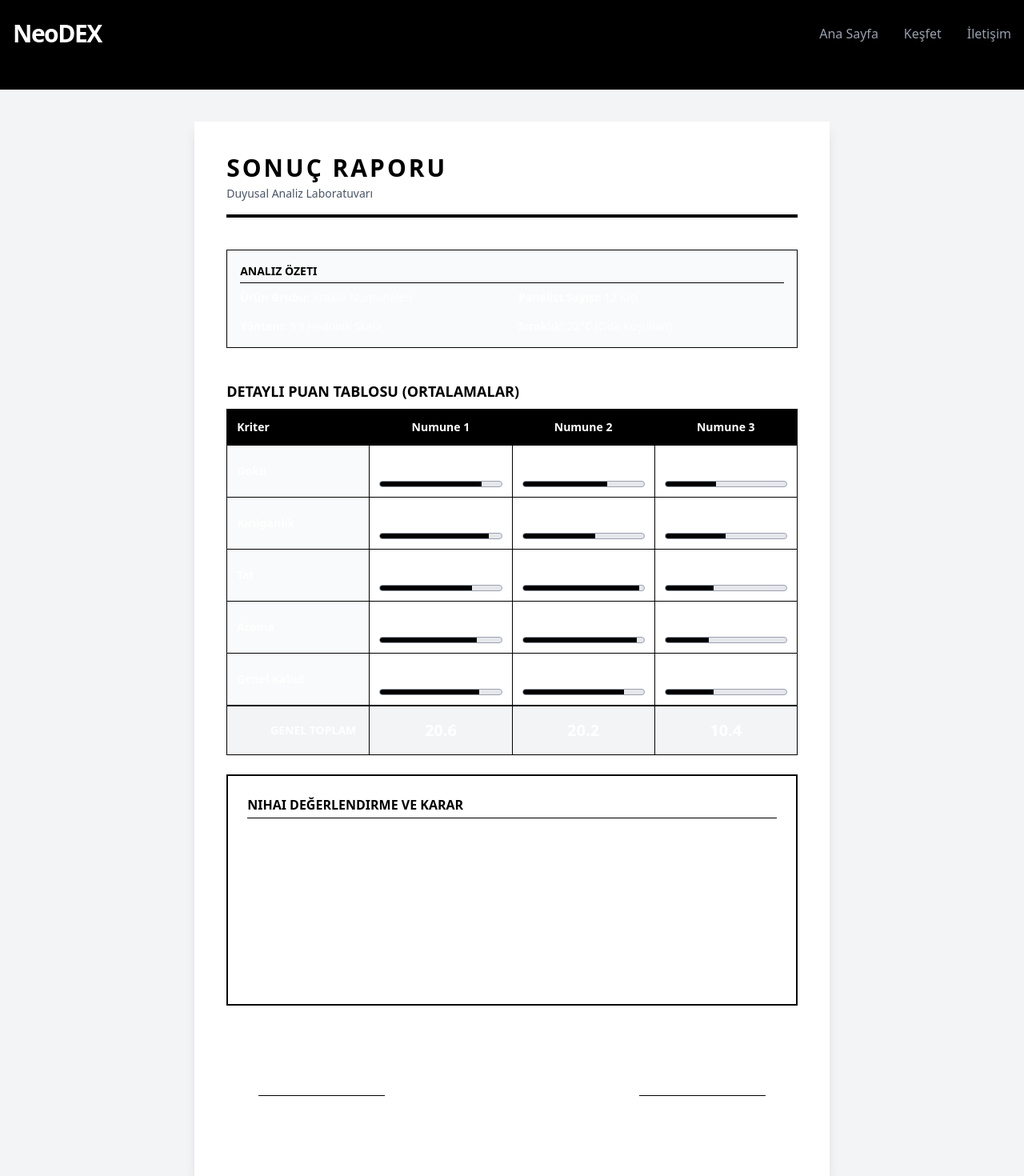
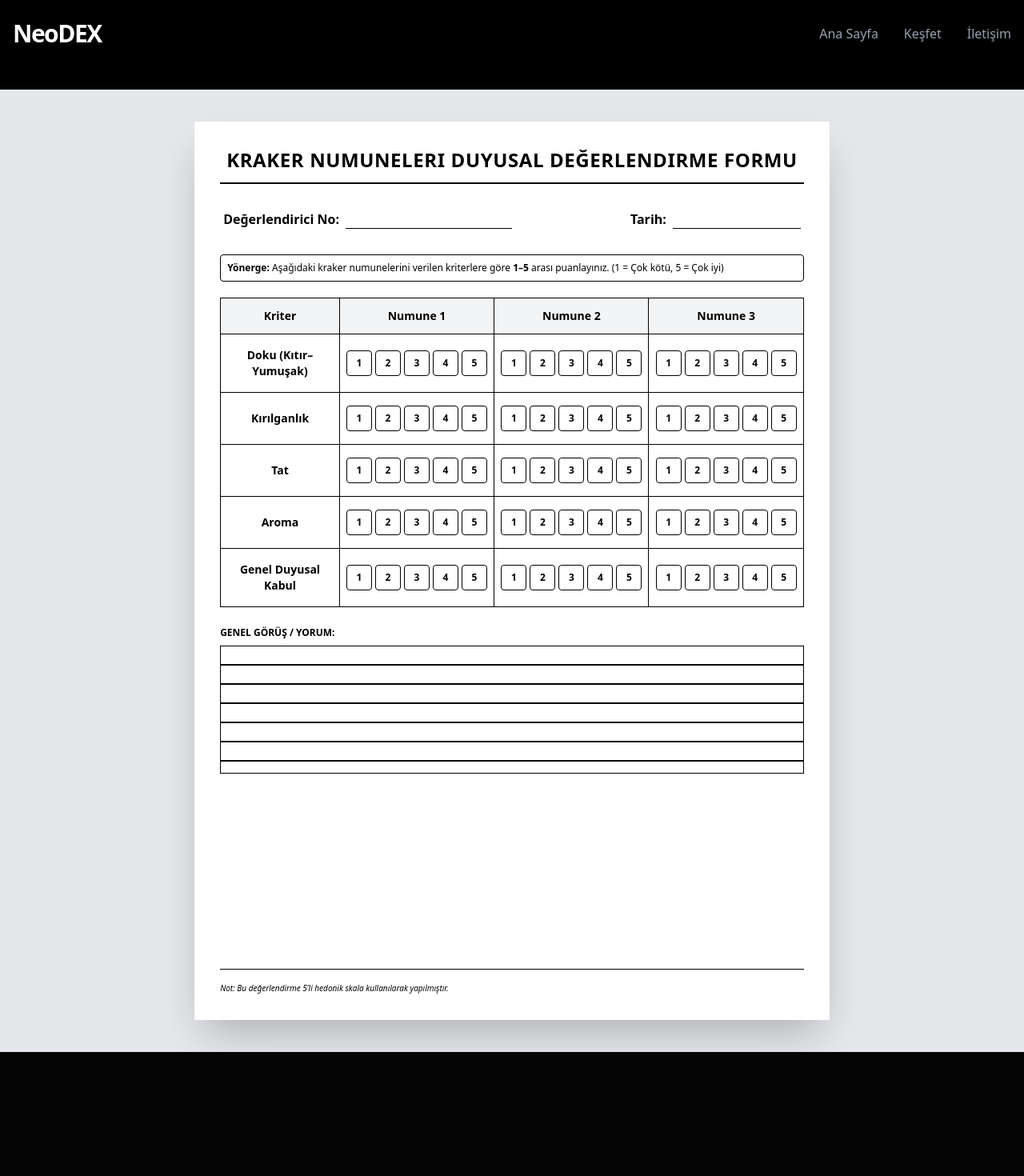
Before and after one commit to erdemakk/neodex, a SvelteKit app: page / in a window 1280 px wide. Shown: the top 1470 px of the page at 80% size. After the commit the page ends 1315 px from the top, so only its background shows below. Built offline with nearby package versions, Linux system fonts and the light colour scheme; no server answers.

Commit message:
fixed homepage

```diff
--- a/src/routes/+page.svelte
+++ b/src/routes/+page.svelte
@@ -1,145 +1,84 @@
 <script lang="ts">
-	// --- SENARYO ---
-	// Laboratuvarda 10 kişi tadım yaptı.
-	// Puanlar toplandı, ortalaması alındı ve elimize aşağıdaki sonuçlar ulaştı.
-	// Biz sadece bu sonuçları ekrana basıyoruz.
+	// Sadece listelerimiz kaldı. Çünkü HTML döngüsü için bunlara ihtiyacımız var.
+	// Hesaplama değişkenlerini sildik.
 
-	// Kriter Listesi (Satırlarımız)
 	const criteriaList = [
-		{ id: 'doku', label: 'Doku' },
-		{ id: 'kirilganlik', label: 'Kırılganlık' },
-		{ id: 'tat', label: 'Tat' },
-		{ id: 'aroma', label: 'Aroma' },
-		{ id: 'genelKabul', label: 'Genel Kabul' }
+		{ label: 'Doku (Kıtır–Yumuşak)' },
+		{ label: 'Kırılganlık' },
+		{ label: 'Tat' },
+		{ label: 'Aroma' },
+		{ label: 'Genel Duyusal Kabul' }
 	];
 
-	// Numuneler ve Hesaplanan Ortalamaları (Sütunlarımız)
-	// score: O kriterden aldığı ortalama puan (5 üzerinden)
-	const results = {
-		'Numune 1': { doku: 4.2, kirilganlik: 4.5, tat: 3.8, aroma: 4.0, genelKabul: 4.1 },
-		'Numune 2': { doku: 3.5, kirilganlik: 3.0, tat: 4.8, aroma: 4.7, genelKabul: 4.2 },
-		'Numune 3': { doku: 2.1, kirilganlik: 2.5, tat: 2.0, aroma: 1.8, genelKabul: 2.0 }
-	};
-
-	// Numune isimlerini bir listeye alalım ki döngü kurabilelim
 	const sampleNames = ['Numune 1', 'Numune 2', 'Numune 3'];
-
-	// Toplam Puan Hesaplama Fonksiyonu (Basit Matematik)
-	function calculateTotal(sampleName: string) {
-		const scores = results[sampleName as keyof typeof results];
-		// Object.values: Bir objenin içindeki sadece sayıları alır (4.2, 4.5 vb.)
-		// reduce: Bu sayıları tek tek toplar.
-		const total = Object.values(scores).reduce((a, b) => a + b, 0);
-		return total.toFixed(1); // Virgülden sonra 1 basamak göster (Örn: 20.5)
-	}
+	const scoreOptions = [1, 2, 3, 4, 5];
 </script>
 
-<div class="min-h-screen bg-gray-100 py-10 flex justify-center items-start font-sans print:bg-white print:p-0">
+<div class="min-h-screen bg-gray-200 py-10 flex justify-center items-start font-sans print:bg-white print:p-0">
 
-	<div class="bg-white w-full max-w-[210mm] min-h-[297mm] shadow-lg p-10 relative flex flex-col gap-6 print:shadow-none print:w-full">
+	<div class="bg-white w-full max-w-[210mm] min-h-[297mm] shadow-2xl p-8 relative flex flex-col gap-4 print:shadow-none print:w-full">
 
-		<header class="border-b-4 border-black pb-4 mb-4 flex justify-between items-end">
-			<div>
-				<h1 class="text-3xl font-bold text-black uppercase tracking-widest">SONUÇ RAPORU</h1>
-				<p class="text-sm text-gray-600 mt-1">Duyusal Analiz Laboratuvarı</p>
-			</div>
-			<div class="text-right">
-				<p class="font-bold text-lg">Rapor No: <span class="font-normal">2025-001</span></p>
-				<p class="font-bold text-lg">Tarih: <span class="font-normal">20.12.2025</span></p>
-			</div>
+		<header class="text-center border-b-2 border-black pb-3 mb-4">
+			<h1 class="text-2xl font-bold text-black uppercase tracking-wide">Kraker Numuneleri Duyusal Değerlendirme Formu</h1>
 		</header>
 
-		<div class="border border-black p-4 bg-gray-50 print:bg-white">
-			<h3 class="font-bold text-black border-b border-black mb-2 pb-1 uppercase text-sm">Analiz Özeti</h3>
-			<div class="grid grid-cols-2 gap-4 text-sm">
-				<p><strong>Ürün Grubu:</strong> Kraker Numuneleri</p>
-				<p><strong>Panelist Sayısı:</strong> 12 Kişi</p>
-				<p><strong>Yöntem:</strong> 5'li Hedonik Skala</p>
-				<p><strong>Sıcaklık:</strong> 22°C (Oda Koşulları)</p>
+		<div class="flex flex-col sm:flex-row justify-between items-end gap-6 text-sm text-black px-1 mb-4">
+			<div class="flex items-center gap-2 w-full sm:w-1/2">
+				<span class="font-bold whitespace-nowrap text-base">Değerlendirici No:</span>
+				<div class="flex-1 border-b border-black h-6"></div>
+			</div>
+			<div class="flex items-center gap-2 w-full sm:w-auto">
+				<span class="font-bold text-base">Tarih:</span>
+				<div class="border-b border-black h-6 w-40"></div>
 			</div>
 		</div>
 
-		<div class="mt-4">
-			<h3 class="font-bold text-black mb-2 uppercase text-lg">Detaylı Puan Tablosu (Ortalamalar)</h3>
+		<div class="border border-black p-2 rounded text-xs text-black">
+			<p><strong>Yönerge:</strong> Aşağıdaki kraker numunelerini verilen kriterlere göre <strong>1–5</strong> arası puanlayınız. (1 = Çok kötü, 5 = Çok iyi)</p>
+		</div>
 
-			<table class="w-full border-collapse border border-black text-sm">
+		<div class="overflow-x-auto mt-1">
+			<table class="w-full border-collapse border border-black table-fixed">
 				<thead>
-				<tr class="bg-black text-white print:bg-gray-300 print:text-black">
-					<th class="p-3 border border-black text-left w-1/4">Kriter</th>
-					{#each sampleNames as name}
-						<th class="p-3 border border-black text-center w-1/4">{name}</th>
+				<tr class="bg-gray-100 print:bg-gray-100">
+					<th class="py-3 border border-black text-center w-1/5 font-bold text-black text-sm align-middle">Kriter</th>
+					{#each sampleNames as sampleName}
+						<th class="py-3 border border-black text-center w-[26%] font-bold text-black text-sm align-middle">{sampleName}</th>
 					{/each}
 				</tr>
 				</thead>
 				<tbody>
 				{#each criteriaList as criteria}
 					<tr>
-						<td class="p-3 border border-black font-bold bg-gray-50 print:bg-transparent">
+						<td class="py-4 px-2 border border-black font-bold text-black align-middle text-center text-sm">
 							{criteria.label}
 						</td>
 
-						{#each sampleNames as name}
-							<td class="p-3 border border-black align-middle">
-								<div class="flex flex-col gap-1">
-                    <span class="font-bold text-lg text-center block">
-                      {results[name][criteria.id]}
-                    </span>
-
-									<div class="w-full h-2 bg-gray-200 rounded-full overflow-hidden border border-gray-400 print:border-black">
-										<div
-											class="h-full bg-black print:bg-black"
-											style="width: {results[name][criteria.id] * 20}%">
+						{#each sampleNames as _}
+							<td class="py-4 px-1 border border-black align-middle text-center">
+								<div class="flex flex-row flex-nowrap gap-1 justify-center items-center">
+									{#each scoreOptions as s}
+										<div class="w-8 h-8 flex-shrink-0 flex items-center justify-center border border-black rounded font-bold text-xs text-black bg-white">
+											{s}
 										</div>
-									</div>
+									{/each}
 								</div>
 							</td>
 						{/each}
 					</tr>
 				{/each}
 				</tbody>
-
-				<tfoot>
-				<tr class="bg-gray-100 font-bold border-t-2 border-black print:bg-gray-200">
-					<td class="p-4 border border-black text-right uppercase">Genel Toplam</td>
-					{#each sampleNames as name}
-						<td class="p-4 border border-black text-center text-xl">
-							{calculateTotal(name)}
-						</td>
-					{/each}
-				</tr>
-				</tfoot>
 			</table>
 		</div>
 
-		<div class="mt-auto border-2 border-black p-6">
-			<h3 class="font-bold text-black border-b border-black mb-4 pb-1 uppercase">Nihai Değerlendirme ve Karar</h3>
-
-			<div class="text-sm leading-7">
-				<p>Yapılan duyusal analiz sonucunda;</p>
-				<p class="mt-2">
-					<strong>Numune 2</strong>, özellikle <em>Tat</em> ve <em>Aroma</em> parametrelerinde en yüksek puanları alarak panelistler tarafından en beğenilen ürün olmuştur.
-				</p>
-				<p class="mt-2">
-					<strong>Numune 1</strong>, doku bakımından tatmin edici bulunsa da genel kabul puanı ikincil sırada kalmıştır.
-				</p>
-				<p class="mt-2">
-					<strong>Numune 3</strong>, tüm parametrelerde ortalamanın altında kalarak geliştirilmesi gerektiği sonucuna varılmıştır.
-				</p>
-			</div>
+		<div class="mt-2">
+			<label class="block font-bold text-black mb-2 uppercase text-xs">Genel Görüş / Yorum:</label>
+			<div class="w-full h-40 border border-black bg-[linear-gradient(transparent_1.4rem,#000_1.4rem)] bg-[length:100%_1.5rem] leading-[1.5rem]"></div>
 		</div>
 
-		<div class="mt-8 flex justify-between text-center pb-10">
-			<div class="w-1/3">
-				<p class="font-bold mb-8">Analizi Yapan</p>
-				<div class="border-t border-black w-2/3 mx-auto"></div>
-				<p class="text-xs mt-1">İmza</p>
-			</div>
-			<div class="w-1/3">
-				<p class="font-bold mb-8">Laboratuvar Sorumlusu</p>
-				<div class="border-t border-black w-2/3 mx-auto"></div>
-				<p class="text-xs mt-1">İmza</p>
-			</div>
-		</div>
+		<footer class="mt-auto pt-4 border-t border-black text-[10px] text-black italic">
+			Not: Bu değerlendirme 5’li hedonik skala kullanılarak yapılmıştır.
+		</footer>
 
 	</div>
 </div>
```
